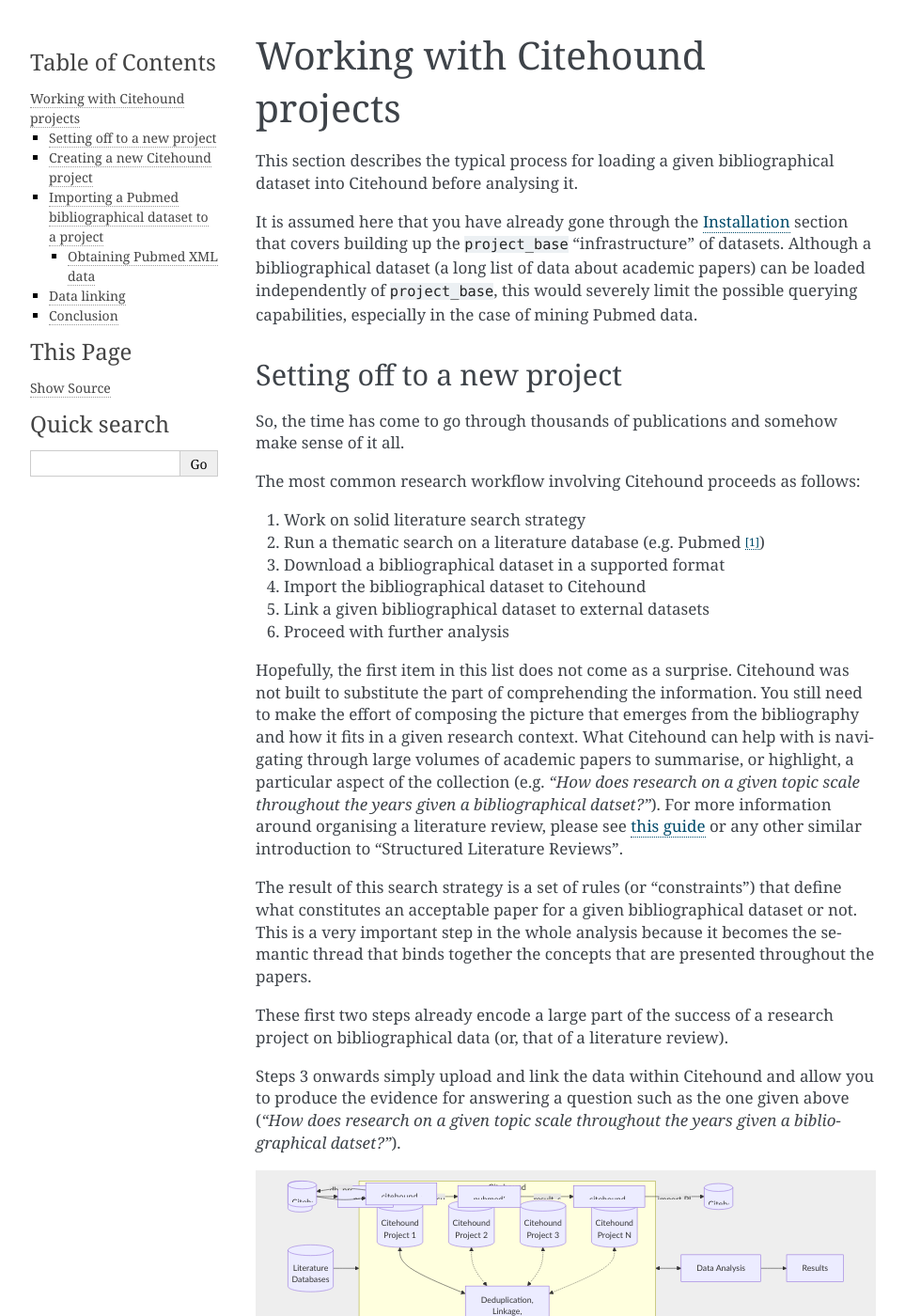
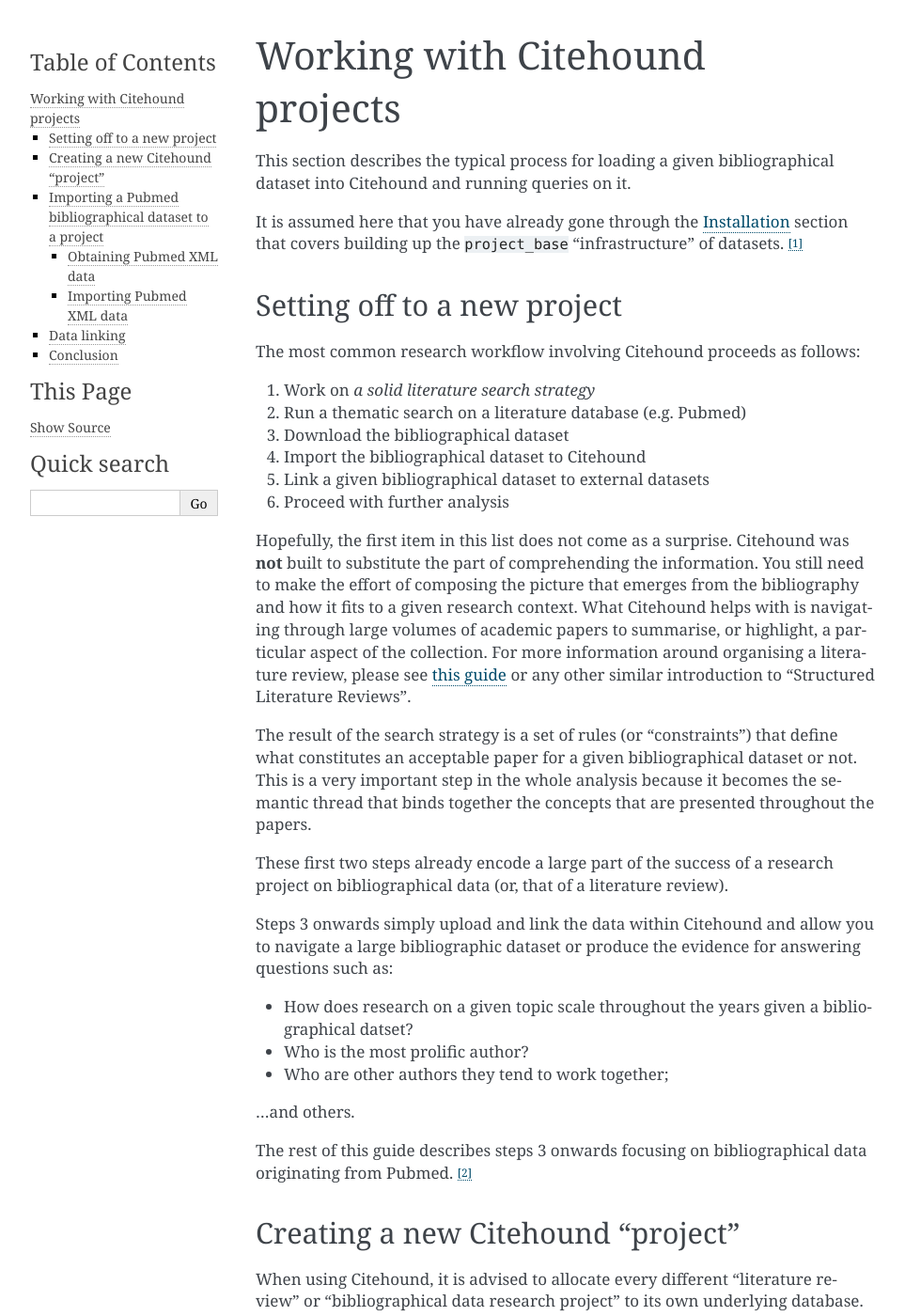
Before and after one commit to aanastasiou/citehound, a Sphinx documentation site: the page built from doc/source/operation.rst, in a window 1280 px wide and 1400 px high. Shown: the whole window at 94% size, without its empty margins (148-1111 px from the left). Built offline with Sphinx 7.4.7, drawn with Linux system fonts in a browser that asks for light colours; some of the changed text lies outside the part shown.

Commit message:
Reviewing operations.rst

```diff
--- a/doc/source/operation.rst
+++ b/doc/source/operation.rst
@@ -3,47 +3,56 @@
 ================================
 
 This section describes the typical process for loading a given bibliographical dataset into
-Citehound before analysing it.
+Citehound and running queries on it.
 
 It is assumed here that you have already gone through the :ref:`citehound_installation` section that covers building
-up the ``project_base`` "infrastructure" of datasets. Although a bibliographical dataset (a long list of data about
-academic papers) can be loaded independently of ``project_base``, this would severely limit the possible querying
-capabilities, especially in the case of mining Pubmed data.
+up the ``project_base`` "infrastructure" of datasets. [#]_
 
 
 Setting off to a new project
 ============================
 
-So, the time has come to go through thousands of publications and somehow make sense of it all.
-
 The most common research workflow involving Citehound proceeds as follows:
 
-1. Work on solid literature search strategy
-2. Run a thematic search on a literature database (e.g. Pubmed [#]_)
-3. Download a bibliographical dataset in a supported format
+1. Work on *a solid literature search strategy*
+2. Run a thematic search on a literature database (e.g. Pubmed)
+3. Download the bibliographical dataset
 4. Import the bibliographical dataset to Citehound
 5. Link a given bibliographical dataset to external datasets
 6. Proceed with further analysis
 
-Hopefully, the first item in this list does not come as a surprise. Citehound was not built to substitute the part of
+Hopefully, the first item in this list does not come as a surprise. Citehound was **not** built to substitute the part of
 comprehending the information. You still need to make the effort of composing the picture that emerges from the
-bibliography and how it fits in a given research context. What Citehound can help with is navigating through large
-volumes of academic papers to summarise, or highlight, a particular aspect of the collection (e.g. *"How does research
-on a given topic scale throughout the years given a bibliographical datset?"*). For more information around organising
-a literature review, please
-see `this guide <https://kib.ki.se/en/search-evaluate/systematic-reviews/structured-literature-reviews-guide-students>`_
+bibliography and how it fits to a given research context. What Citehound helps with is navigating through large volumes
+of academic papers to summarise, or highlight, a particular aspect of the collection. For more information around organising
+a literature review, please see
+`this guide <https://kib.ki.se/en/search-evaluate/systematic-reviews/structured-literature-reviews-guide-students>`_
 or any other similar introduction to "Structured Literature Reviews".
 
-The result of this search strategy is a set of rules (or "constraints") that define what constitutes an acceptable
+The result of the search strategy is a set of rules (or "constraints") that define what constitutes an acceptable
 paper for a given bibliographical dataset or not. This is a very important step in the whole analysis because
 it becomes the semantic thread that binds together the concepts that are presented throughout the papers.
 
 These first two steps already encode a large part of the success of a research project on bibliographical data (or,
 that of a literature review).
 
-Steps 3 onwards simply upload and link the data within Citehound and allow you to produce the evidence for answering
-a question such as the one given above (*"How does research on a given topic scale throughout the years given a
-bibliographical datset?"*).
+Steps 3 onwards simply upload and link the data within Citehound and allow you to navigate a large bibliographic dataset
+or produce the evidence for answering questions such as:
+
+* How does research on a given topic scale throughout the years given a bibliographical datset?
+* Who is the most prolific author?
+* Who are other authors they tend to work together;
+
+...and others.
+
+The rest of this guide describes steps 3 onwards focusing on bibliographical data originating from Pubmed. [#]_
+
+
+Creating a new Citehound "project"
+==================================
+
+When using Citehound, it is advised to allocate every different "literature review" or "bibliographical data research project"
+to its own underlying database.
 
 .. mermaid::
 
@@ -69,14 +78,6 @@
               BibSys <--> DA
               DA --> Output
 
-The rest of this guide describes steps 3 onwards focusing on bibliographical data originating from Pubmed.
-
-
-Creating a new Citehound project
-=================================
-
-Within Citehound, every different "literature review" or "bibliographical data research project" has its own underlying
-database.
 
 This is basically a Neo4J database, preloaded with the Citehound data model and a number of datasets.
 
@@ -129,11 +130,10 @@
               PB2XL -- result_set.xml --> BibAdmin
               BibAdmin -- import PUBMED --> BibDB
 
-Citehound was originally developed to process XML files exported from Pubmed. [#]_
-
-The option to export a search "result set" as an XML file **used to** be available from Pubmed's search page but
-not any more. Unfortunately, the currently available options to export data from the search page, result in datasets
-that are severely limited in terms of data processing.
+Citehound was originally developed to process XML files exported from Pubmed. The option to export a search
+"result set" as an XML file **used to** be available from Pubmed's search page but not any more. Unfortunately,
+the currently available options to export data from the search page, result in datasets that are severely
+limited in terms of data processing.
 
 Citehound includes a convenient tool that can download Pubmed data in XML format given a list of PMIDs [#]_.
 
@@ -142,11 +142,16 @@
 
 To download a given set of publication data in XML format:
 
-1. Run your query on pubmed.gov.
-2. Export your result set in PMID format, suppose it is saved in ``pubmed_articles.pmid``.
-3. To fetch the article data in XML format:
+1. Run your query on `PubMed <https://pubmed.ncbi.nlm.nih.gov/>`_.
+2. Export your result set in PMID format (suppose it is saved in ``pubmed_articles.pmid``).
+
+To fetch the article data in XML format:
 
    * ``> citehound_admin.py fetch pubmedxml pubmed_articles.pmid > pubmed_articles.xml``
+
+
+Importing Pubmed XML data
+-------------------------
 
 Now, given the ``pubmed_articles.xml`` Pubmed XML file, importing it to Citehound is achieved by:
 
@@ -178,9 +183,8 @@
               BibAdmin -- db_problink --> BibDB
               BibDB --> BibAdmin
 
-
-At this point, we have three different datasets in the system but without any connections between them. In order to link
-the newly imported Pubmed bibliographical dataset with ROR, you need to run a "probabilistic linking" step.
+At this point, we have three different datasets in the system with minimal links between them. In order to link
+the newly imported Pubmed bibliographical dataset with ROR, you need to run a "data linking" step.
 
 This is achieved with:
 
@@ -202,6 +206,10 @@
 
 -----
 
+.. [#] Although a bibliographical dataset (a long list of data about academic papers) can be loaded independently of
+       ``project_base``, this would severely limit the possible querying capabilities, especially in the case of
+       mining Pubmed data.
+
 .. [#] So far, it has been possible to work with Pubmed, DBLP and ERIC without any problem. However, due to our
        specific interest, Citehound's Pubmed data processing capability has been more developed and is used here as a
        demonstrator.
```
Also changed, not shown: other parts of doc/source/operation.rst (+1 -1 lines).
